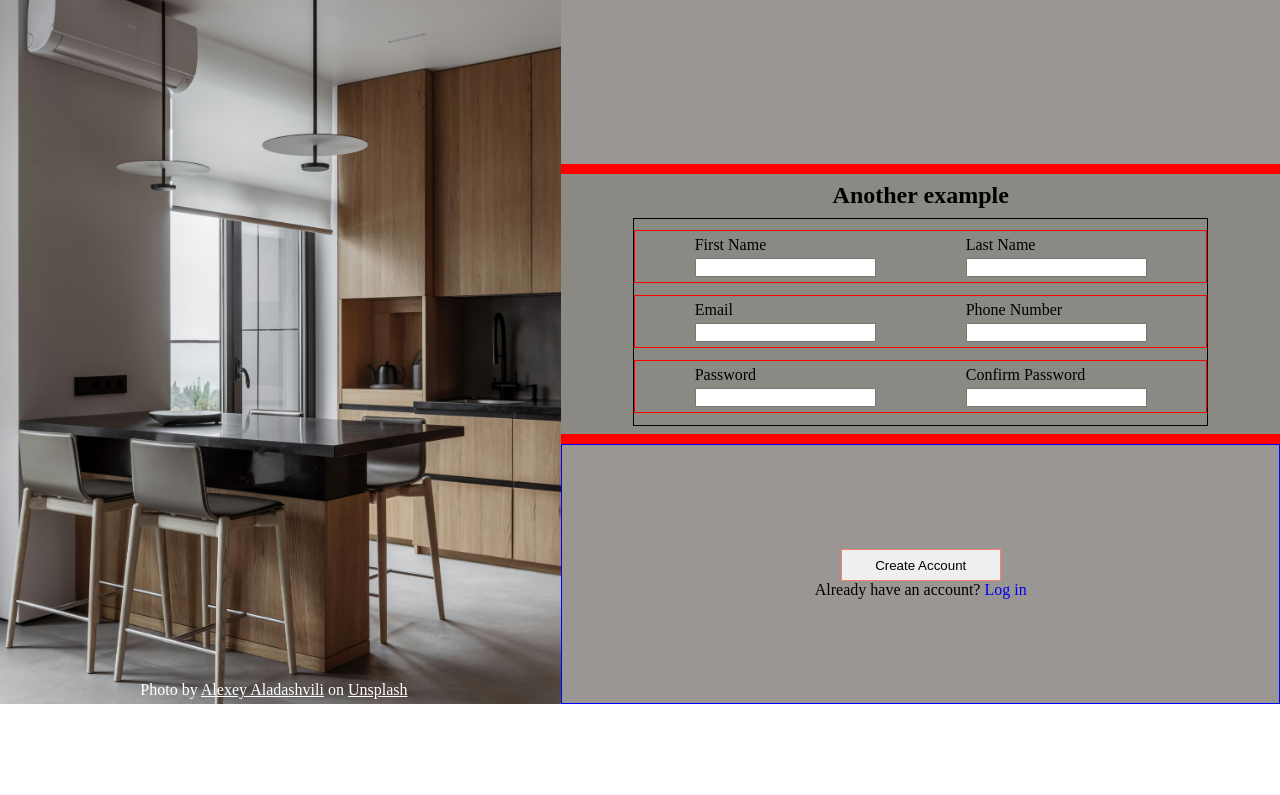
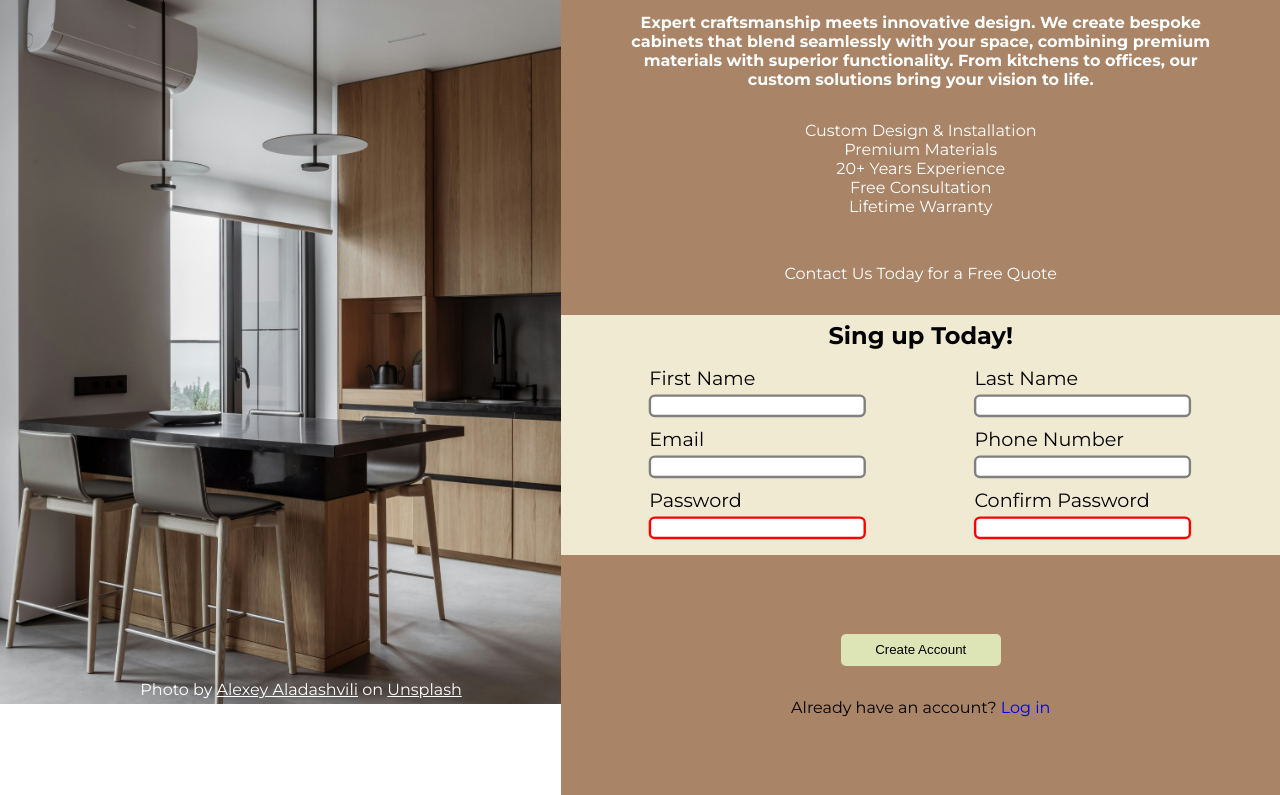
Before and after one commit to carlosmperezm/sign-up-form, a plain HTML site: page index.html in a window 1280 px wide. Shown: the part 96-891 px from the top of the page. Before the commit the page ends 800 px from the top, so only its background shows below. Drawn offline with Linux system fonts and the light colour scheme.

Commit message:
Add new colors and fonts

```diff
--- a/index.html
+++ b/index.html
@@ -3,8 +3,12 @@
 
 <head>
     <title>Sign-Up Form</title>
+    <link href="https://fonts.googleapis.com/css2?family=Montserrat:wght@400;700&display=swap" rel="stylesheet">
+    <link
+        href="https://fonts.googleapis.com/css2?family=Playfair+Display:wght@400;700&family=Source+Sans+Pro:wght@400;700&display=swap"
+        rel="stylesheet">
+
     <link rel="stylesheet" href="styles.css">
-
 </head>
 
 <body>
@@ -21,10 +25,30 @@
         <div class="right-panel">
             <form action="#" method="post">
                 <section class="form-header">
-                    <h1>Example</h1>
+                    <h1>Transform Your Space with Custom Cabinetry<h1>
+
+                            <h2>
+                                Expert craftsmanship meets innovative design. We create bespoke cabinets that blend
+                                seamlessly
+                                with your space, combining premium materials with superior functionality. From kitchens
+                                to
+                                offices, our custom solutions bring your vision to life.</h2>
+
+
+                            <ul>
+
+
+                                <li> Custom Design & Installation</li>
+                                <li> Premium Materials</li>
+                                <li> 20+ Years Experience</li>
+                                <li> Free Consultation</li>
+                                <li> Lifetime Warranty</li>
+                            </ul>
+
+                            <p>Contact Us Today for a Free Quote</p>
                 </section>
                 <section class="form-inputs">
-                    <h2>Another example</h2>
+                    <h2> Sing up Today!</h2>
                     <div class="inputs-container">
                         <p>
                             <label for="first-name">First Name
--- a/styles.css
+++ b/styles.css
@@ -1,6 +1,16 @@
+@font-face {
+    font-family: 'Norse';
+    src: url('./assets/Norse-Bold.otf') format('opentype');
+    font-weight: bold;
+    font-style: normal;
+}
+
 :root {
-    --primary-color: #8b8983;
-    --secondary-color: #9a9694;
+    --primary-color: #f0ead2;
+    --secondary-color: #a98467;
+    --third-color: #dde5b6;
+    --fourth-color: #6c584c;
+
 }
 
 /* Resets */
@@ -25,8 +35,11 @@ a {
 }
 
 /* General */
+
+
 body {
     height: 100vh;
+    font-family: 'Montserrat', sans-serif;
 }
 
 main {
@@ -68,9 +81,7 @@ button:hover {
 }
 
 form {
-    background-color: Red;
     display: flex;
-    gap: 10px;
     flex-direction: column;
     justify-content: space-between;
     align-content: space-between;
@@ -84,6 +95,28 @@ form section {
 
 .form-header {
     background-color: var(--secondary-color);
+    padding: 2rem;
+    color: White;
+}
+
+.form-header h1 {
+    text-align: center;
+    margin: 1rem;
+}
+
+.form-header h2 {
+    font-size: 1em;
+    margin: 2rem;
+}
+
+.form-header li {
+    text-align: center;
+
+}
+
+.form-header p {
+    margin-top: 3rem;
+    text-align: center;
 }
 
 .form-inputs {
@@ -107,14 +140,13 @@ h2 {
     justify-content: space-evenly;
     height: 80%;
     width: 80%;
-    border: 1px solid
 }
 
 .inputs-container p {
     display: flex;
-    border: 1px solid Red;
     justify-content: center;
     gap: 5rem;
+    transform: scale(1.2);
 }
 
 .inputs-container p label {
@@ -130,13 +162,28 @@ h2 {
     display: flex;
     flex-direction: column;
     justify-content: center;
-    border: 1px solid Blue;
     text-align: center;
 }
 
 .form-buttons button {
     width: 10rem;
     height: 2rem;
-    border: 1px solid salmon;
     align-self: center;
+    background-color: var(--third-color);
+    border: none;
+    border-radius: 5px;
+    margin-bottom: 2rem;
 }
+
+input {
+    border-radius: 5px;
+    border: 2px solid Gray;
+}
+
+input:invalid {
+    border: 2px solid Red;
+}
+
+input:user-valid {
+    border: 2px solid Green;
+}
```
